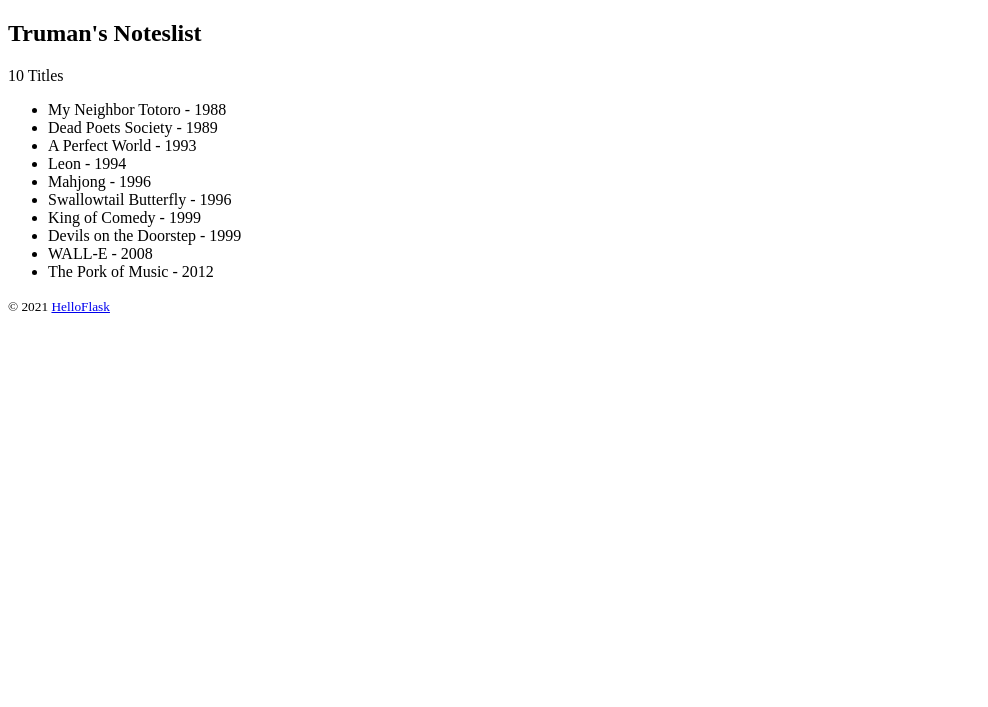
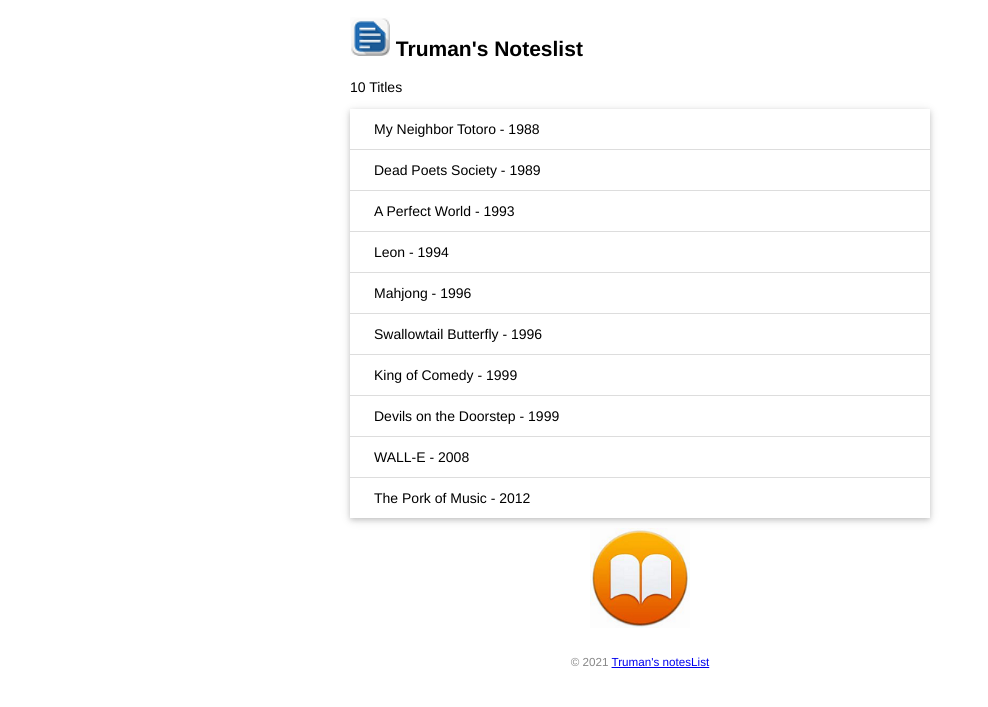
Before and after one commit to cuuxiao/NotesList, a Flask app: page / in a window 1280 px wide. Shown: the top 707 px of the page, without its empty margins (0-988 px from the left). Run offline with Flask 2, Linux system fonts and the light colour scheme.

Commit message:
update db code

```diff
--- a/app.py
+++ b/app.py
@@ -3,10 +3,41 @@
 # @Author: Truman
 # @File : app.py
 
+import os
+import sys
+
 from flask import Flask, render_template
 from flask import url_for
+from flask_sqlalchemy import SQLAlchemy
 
+# SQLite URI compatible
+WIN = sys.platform.startswith('win')
+if WIN:
+    prefix = 'sqlite:///'
+else:
+    prefix = 'sqlite:////'
+
+# 实例初始化
 app = Flask(__name__)
+# 配置数据连接地址
+# app.config['SQLALCHEMY_DATABASE_URI'] = prefix + os.path.join(app.root_path, 'data.db')
+app.config['SQLALCHEMY_DATABASE_URI'] = 'sqlite:///data.db'
+# 关闭对模型修改的监控
+app.config['SQLALCHEMY_TRACK_MODIFICATIONS'] = False
+
+# 在扩展类实例化化前加载配置
+db = SQLAlchemy(app)
+
+#表名将会是user，自动生成，小写处理
+class User(db.Model):
+    id = db.Column(db.Integer, primary_key=True)    #主键
+    name = db.Column(db.String(20))                 #名字
+
+class Notes(db.Model):
+    id = db.Column(db.Integer, primary_key=True)
+    tile = db.Column(db.String(60))
+    notes = db.Column(db.String(20))
+
 name = 'Truman'
 movies = [
     {'title': 'My Neighbor Totoro', 'year': '1988'},
--- /dev/null
+++ b/static/style.css
@@ -0,0 +1,48 @@
+/* 页面整体 */
+body {
+    margin: auto;
+    max-width: 580px;
+    font-size: 14px;
+    font-family: Helvetica, Arial, sans-serif;
+}
+
+/* 页脚 */
+footer {
+    color: #888;
+    margin-top: 15px;
+    text-align: center;
+    padding: 10px;
+}
+
+/* 头像 */
+.list {
+    width: 40px;
+}
+
+/* 列表 */
+.movie-list {
+    list-style-type: none;
+    padding: 0;
+    margin-bottom: 10px;
+    box-shadow: 0 2px 5px 0 rgba(0, 0, 0, 0.16), 0 2px 10px 0 rgba(0, 0, 0, 0.12);
+}
+
+.movie-list li {
+    padding: 12px 24px;
+    border-bottom: 1px solid #ddd;
+}
+
+.movie-list li:last-child {
+    border-bottom:none;
+}
+
+.movie-list li:hover {
+    background-color: #f8f9fa;
+}
+
+/* 底部图片 */
+.book {
+    display: block;
+    margin: 0 auto;
+    height: 100px;
+}
--- a/templates/index.html
+++ b/templates/index.html
@@ -2,13 +2,23 @@
 <html lang="en">
 <head>
     <meta charset="utf-8">
+
     <title>{{ name }}'s Noteslist</title>
+    <link rel="icon" href="{{ url_for('static', filename='icon.png')}}">
+
+    <link rel="stylesheet" href="{{ url_for('static', filename='style.css')}}" type="text/css">
 </head>
 <body>
-    <h2>{{ name }}'s Noteslist</h2>
+
+    <h2>
+        <img alt="List" class="list" src="{{ url_for('static', filename='images/list.png')}}">
+        {{ name }}'s Noteslist
+    </h2>
+
     {# 使用 length 过滤器获取 movies 变量的长度 #}
     <p>{{ movies|length }} Titles</p>
-    <ul>
+
+    <ul class="movie-list">
         {% for movie in movies %}
             {# 迭代 movies 变量 #}
         <li>{{ movie.title }} - {{ movie.year }}</li>
@@ -16,8 +26,12 @@
         {% endfor %}
             {# 使用 endfor 标签结束 for 语句 #}
     </ul>
+
+    <img alt="Book" class="book" src="{{ url_for('static', filename='images/book.png') }}">
+
     <footer>
-        <small>&copy; 2021 <a href="http://helloflask.com/tutorial">HelloFlask</a></small>
+        <small>&copy; 2021 <a href="http://www.baidu.com">Truman's notesList</a></small>
     </footer>
+
 </body>
 </html>
```
Also changed, not shown: main.py (deleted, +0 -16 lines), static/icon.png (added), static/images/book.png (added), static/images/list.png (added), 1 other file.
